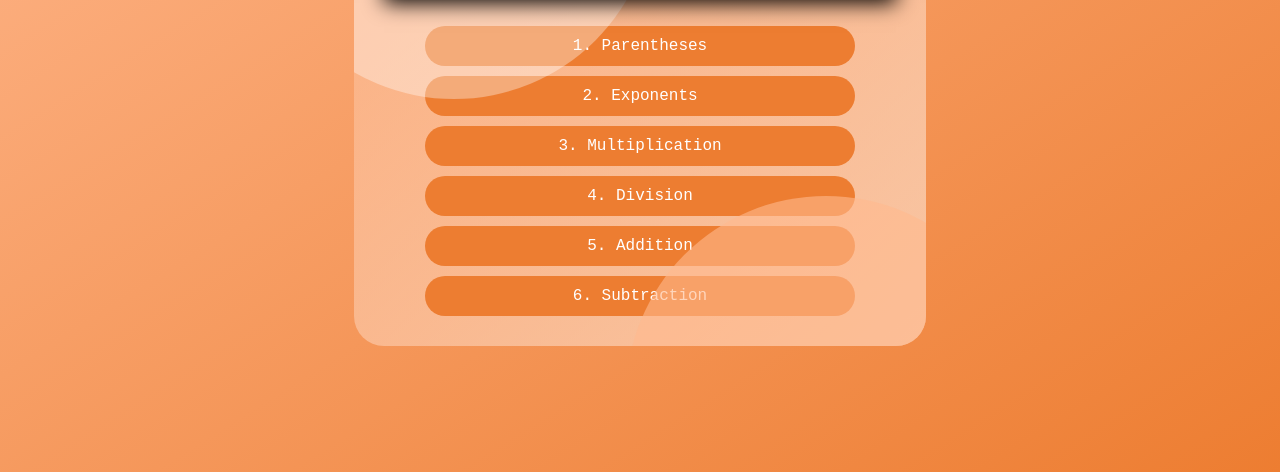
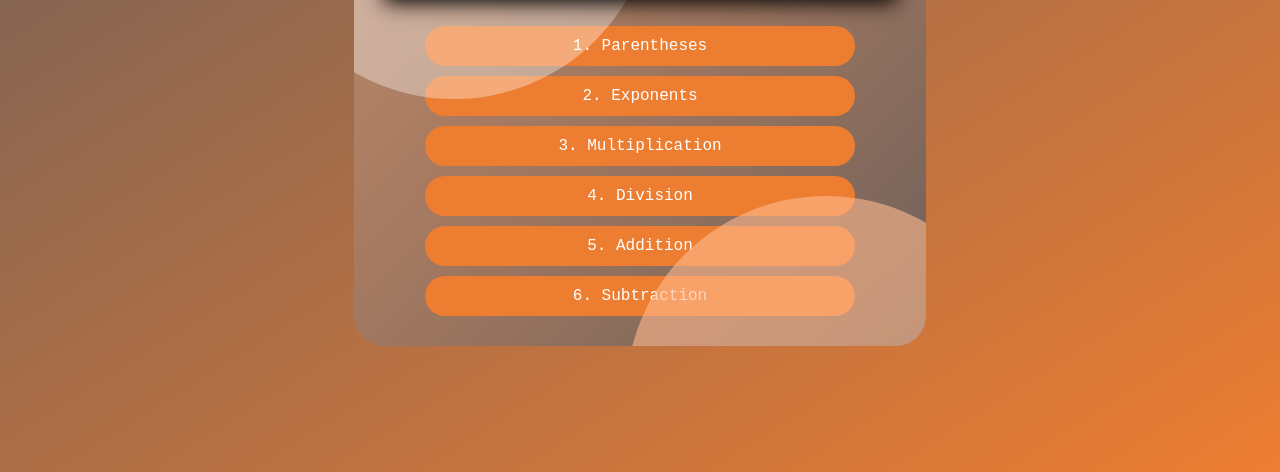
Before and after one commit to moretsolange/javascriptmas, a plain HTML site: page index.html in a window 1280 px wide. Shown: the part 328-800 px from the top of the page. Drawn offline with Linux system fonts and the light colour scheme.

Commit message:
style push

```diff
--- a/style.scss
+++ b/style.scss
@@ -1,11 +1,11 @@
 @import url("https://fonts.googleapis.com/css2?family=Roboto:wght@400;700&display=swap");
 
 $color-text: #fff;
-$color-background: linear-gradient(to right bottom, #ffb88e, #ed7d31);
+$color-background: linear-gradient(to right bottom, #6c5f5b, #ed7d31);
 $color-container: linear-gradient(
   to right bottom,
   rgb(255, 184, 142, 0.44),
-  rgba(255, 255, 255, 0.5)
+  #6c5f5b
 );
 $color-list: #ed7d31;
 
```
Also changed, not shown: style.css.
